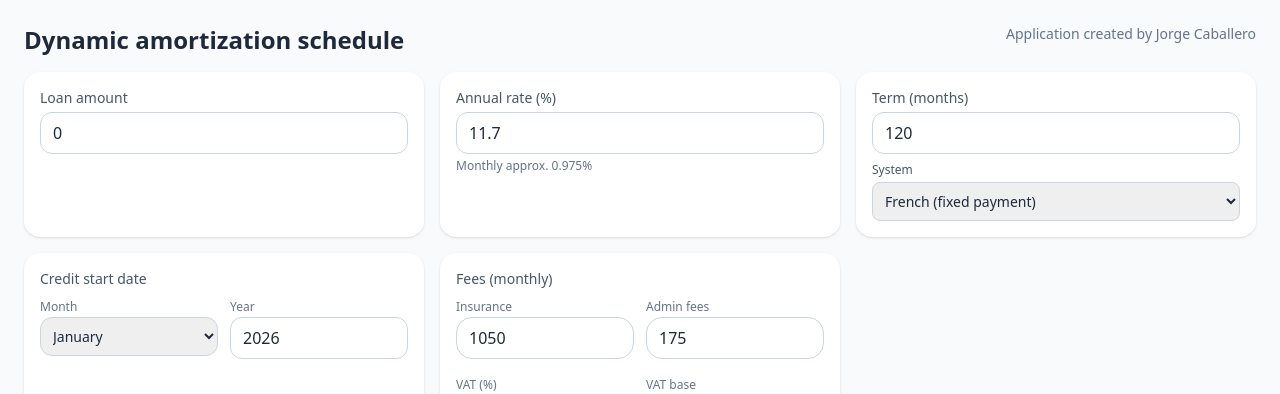
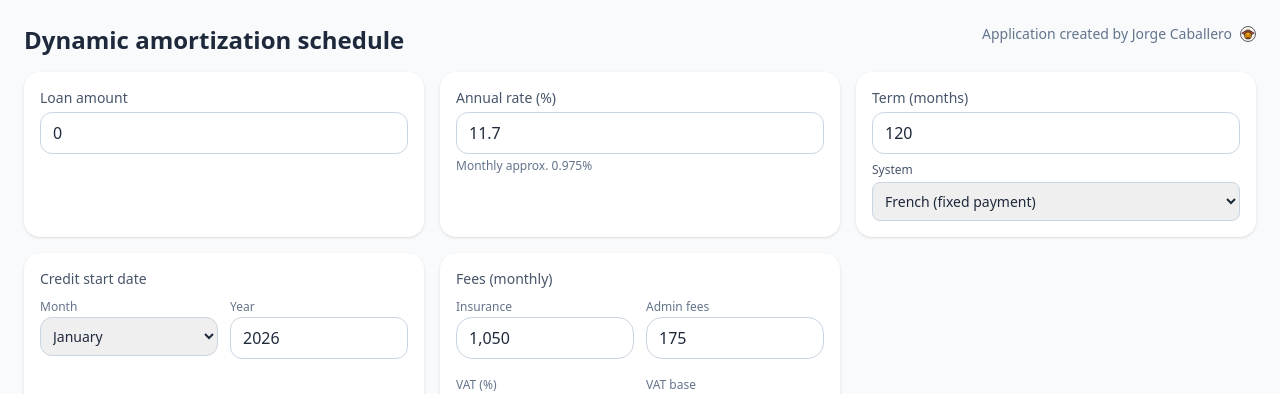
Before and after one commit to JorgeLCaballero/amortization-ui, a React (Vite) app: page / in a window 1280 px wide. Shown: the top 394 px of the page. Built offline with nearby package versions, Linux system fonts and the light colour scheme.

Commit message:
Format money inputs and add creator logo

```diff
--- a/src/AmortizationUI.tsx
+++ b/src/AmortizationUI.tsx
@@ -66,6 +66,21 @@ function toNumber(v: string) {
   if (v === "" || v === null || v === undefined) return 0;
   const cleaned = v.toString().replace(/[^0-9,.-]/g, "").replace(/,/g, "");
   return Number(cleaned);
+}
+
+function CreatorLogo() {
+  return (
+    <svg className="h-4 w-4 shrink-0" viewBox="0 0 32 32" role="img" aria-label="Creator logo">
+      <circle cx="16" cy="16" r="15" fill="#fff7ed" stroke="#111827" strokeWidth="1.4" />
+      <path d="M7 14.5C9.2 10.3 11.8 8 16 8s6.8 2.3 9 6.5" fill="#fbbf24" stroke="#111827" strokeWidth="1.5" />
+      <path d="M4.5 13.5c3.9-2.4 7.8-3.6 11.5-3.6s7.6 1.2 11.5 3.6c.7.4.6 1.6-.1 1.9-7.4 2.9-15.4 2.9-22.8 0-.7-.3-.8-1.5-.1-1.9Z" fill="#ef4444" stroke="#111827" strokeWidth="1.4" />
+      <path d="M6.5 14.5c6.3 2 12.7 2 19 0" fill="none" stroke="#16a34a" strokeWidth="1.4" />
+      <circle cx="16" cy="19" r="7.2" fill="#f59e0b" stroke="#111827" strokeWidth="1.4" />
+      <path d="M11.7 18.8c.7-.7 1.6-.7 2.3 0M18 18.8c.7-.7 1.6-.7 2.3 0" fill="none" stroke="#111827" strokeWidth="1.2" strokeLinecap="round" />
+      <path d="M13.1 22.3c1.6 1.4 4.2 1.4 5.8 0" fill="none" stroke="#111827" strokeWidth="1.3" strokeLinecap="round" />
+      <path d="M13 25.6l3-2 3 2" fill="#dc2626" stroke="#111827" strokeWidth="1.1" strokeLinejoin="round" />
+    </svg>
+  );
 }
 
 interface Row {
@@ -332,19 +347,21 @@ export default function AmortizationUI() {
       <div className="max-w-screen-2xl mx-auto p-6">
         <div className="mb-4 flex flex-col gap-2 sm:flex-row sm:items-start sm:justify-between">
           <h1 className="text-2xl font-semibold">Dynamic amortization schedule</h1>
-          <p className="text-sm font-medium text-slate-500 sm:text-right">Application created by Jorge Caballero</p>
+          <p className="flex items-center gap-2 text-sm font-medium text-slate-500 sm:text-right">
+            <span>Application created by Jorge Caballero</span>
+            <CreatorLogo />
+          </p>
         </div>
 
         <div className="grid gap-4 mb-6 md:grid-cols-2 xl:grid-cols-3 2xl:grid-cols-5">
           <div className="min-w-0 bg-white rounded-2xl shadow p-4">
             <label className="block text-sm text-slate-600 mb-1">Loan amount</label>
             <input
-              type="number"
+              type="text"
+              inputMode="numeric"
               className="w-full rounded-xl border border-slate-300 px-3 py-2 focus:outline-none focus:ring-2 focus:ring-indigo-500"
-              value={monto}
-              onChange={(e) => setMonto(e.target.value)}
-              min={0}
-              step="1000"
+              value={formatAmountInput(monto)}
+              onChange={(e) => setMonto(formatAmountInput(e.target.value))}
             />
           </div>
 
@@ -418,23 +435,21 @@ export default function AmortizationUI() {
               <div className="min-w-0">
                 <span className="text-xs text-slate-500">Insurance</span>
                 <input
-                  type="number"
+                  type="text"
+                  inputMode="numeric"
                   className="w-full rounded-2xl border border-slate-300 px-3 py-2 focus:outline-none focus:ring-2 focus:ring-indigo-500"
-                  value={seguro}
-                  onChange={(e) => setSeguro(e.target.value)}
-                  min={0}
-                  step="1"
+                  value={formatAmountInput(seguro)}
+                  onChange={(e) => setSeguro(formatAmountInput(e.target.value))}
                 />
               </div>
               <div className="min-w-0">
                 <span className="text-xs text-slate-500">Admin fees</span>
                 <input
-                  type="number"
+                  type="text"
+                  inputMode="numeric"
                   className="w-full rounded-2xl border border-slate-300 px-3 py-2 focus:outline-none focus:ring-2 focus:ring-indigo-500"
-                  value={gastos}
-                  onChange={(e) => setGastos(e.target.value)}
-                  min={0}
-                  step="1"
+                  value={formatAmountInput(gastos)}
+                  onChange={(e) => setGastos(formatAmountInput(e.target.value))}
                 />
               </div>
             </div>
@@ -537,8 +552,8 @@ export default function AmortizationUI() {
                 const datedRows = buildSchedule(1200, 0, 14, "frances", 0, 0, 0, "ninguno", 11, 2025);
                 console.assert(datedRows[0]?.monthYear === "November-2025", "[Test] Month & Year should start with the selected month and year");
                 console.assert(datedRows[2]?.monthYear === "January-2026", "[Test] Month & Year should roll over year boundaries");
-                console.assert(formatAmountInput("1000") === "1,000", "[Test] Prepayment input should format thousands with commas");
-                console.assert(toNumber("1,000,000") === 1000000, "[Test] Formatted prepayment input should parse as a number");
+                console.assert(formatAmountInput("1000") === "1,000", "[Test] Money inputs should format thousands with commas");
+                console.assert(toNumber("1,000,000") === 1000000, "[Test] Formatted money inputs should parse as numbers");
                 alert("Tests ran. Check the console (F12) for details.");
               }}
               className="mt-2 rounded-lg border px-2 py-1"
@@ -586,7 +601,6 @@ export default function AmortizationUI() {
                         inputMode="numeric"
                         className="w-44 text-right rounded-lg border border-slate-300 px-2 py-1"
                         value={formatAmountInput(prepagos[r.pago] ?? "")}
-                        min={0}
                         onChange={(e) => setPrepagos((prev) => ({ ...prev, [r.pago]: formatAmountInput(e.target.value) }))}
                       />
                     </td>
```
